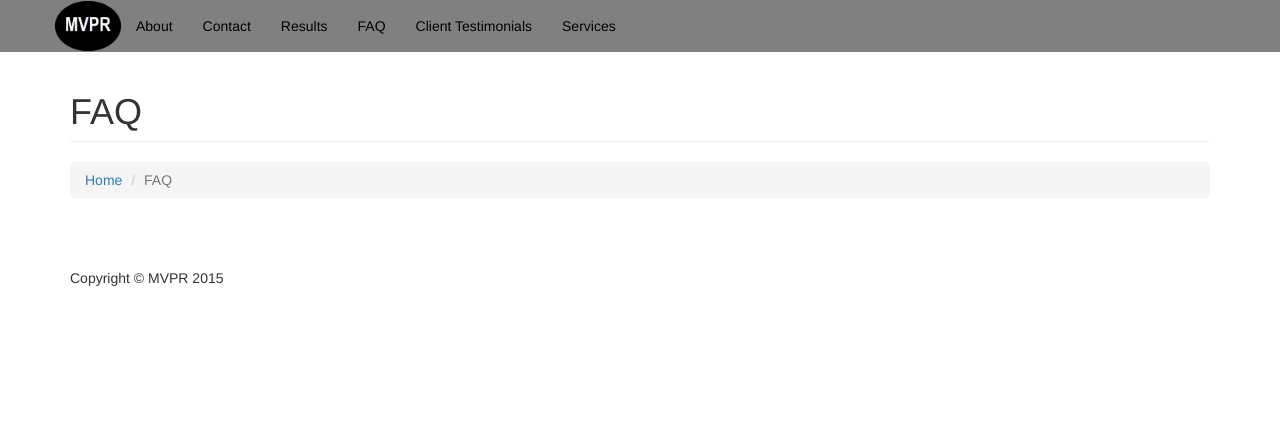
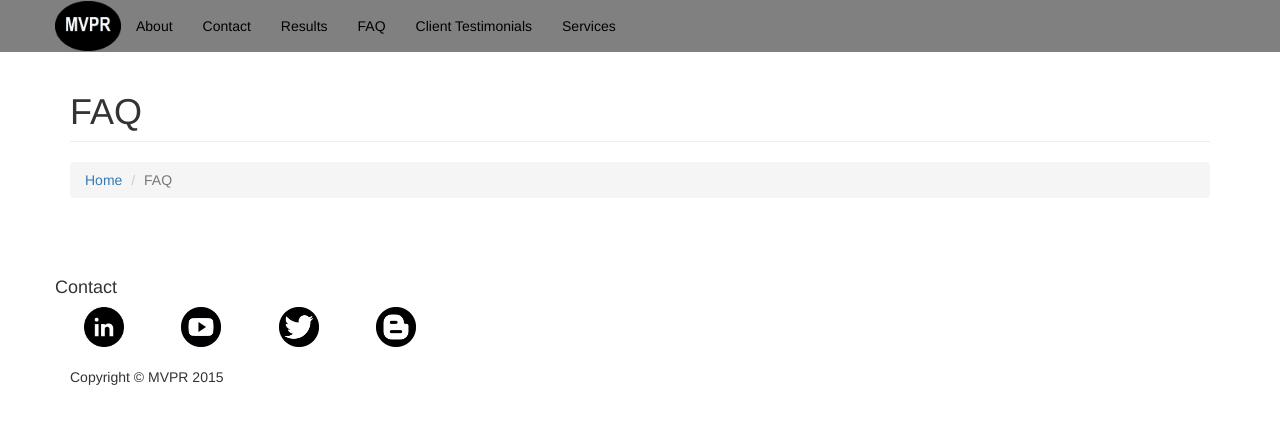
Before and after one commit to gareth2/test, a Rails app: page /pages/faq in a window 1280 px wide. Shown: the top 424 px of the page. Run offline with Rails 7, Linux system fonts and the light colour scheme; style sheets or scripts are compiled from the project's sources; some libraries are stand-ins or nearby versions.

Commit message:
Moved the contact buttons to the bottom

```diff
--- a/app/views/layouts/application.html.erb
+++ b/app/views/layouts/application.html.erb
@@ -23,12 +23,12 @@
     </div>
     <div class="collapse navbar-collapse" id="navbar-collapse">
       <ul class="nav navbar-nav">
-        <li> <a href="https://meganv.herokuapp.com/pages/about">About</a>
-        <li> <a href="https://meganv.herokuapp.com/pages/contact">Contact</a>
-        <li> <a href="https://meganv.herokuapp.com/pages/result">Results</a>
-        <li> <a href="https://meganv.herokuapp.com/pages/faq">FAQ</a>
-        <li> <a href="https://meganv.herokuapp.com/pages/client_testimonials">Client Testimonials</a>
-        <li> <a href="https://meganv.herokuapp.com/pages/service">Services</a>
+        <li> <a href="http://localhost:3000/pages/about">About</a>
+        <li> <a href="http://localhost:3000/pages/contact">Contact</a>
+        <li> <a href="http://localhost:3000/pages/result">Results</a>
+        <li> <a href="http://localhost:3000/pages/faq">FAQ</a>
+        <li> <a href="http://localhost:3000/pages/client_testimonials">Client Testimonials</a>
+        <li> <a href="http://localhost:3000/pages/service">Services</a>
       </ul>
     </div>
   </div>
@@ -44,11 +44,41 @@
 
 <!-- Footer -->
   <footer>
-    <div class="row">
-      <div class="col-lg-12">
-        <p>Copyright &copy; MVPR 2015</p>
-      </div>
+
+  <div class="row">
+
+    <h4>Contact</h4>
+
+    <div class="col-xs-1 text-center">
+      <a href="https://www.linkedin.com/in/meganvickell"><%= image_tag("linkedin_logo.png", size: '40x40') %></a>
+      <br>
     </div>
+
+    <div class="col-xs-1 text-center">
+      <a href="https://www.youtube.com/channel/UClq8ciGjk_5fmLgK1d1Ua0g"><%= image_tag('youtube-round-logo.png', size: '40x40') %></a>
+      <br>
+    </div>
+
+    <div class="col-xs-1 text-center">
+      <a href="https://twitter.com/megan_vickell"><%= image_tag("twitter_logo.jpg", size: '40x40') %></a>
+      <br>
+    </div>
+
+    <div class="col-xs-1 text-center">
+      <a href="http://mvickell.tumblr.com/"><%= image_tag("blogger-circle.png", size: '40x40') %></a>
+      <br>
+    </div>
+
+  </div>
+
+  <br>
+
+  <div class="row">
+    <div class="col-lg-12">
+      <p>Copyright &copy; MVPR 2015</p>
+    </div>
+  </div>
+
   </footer>
 
 
```
Also changed, not shown: app/views/pages/contact.html.erb (+1 -35 lines), app/views/pages/home.html.erb (+13 -6 lines).
